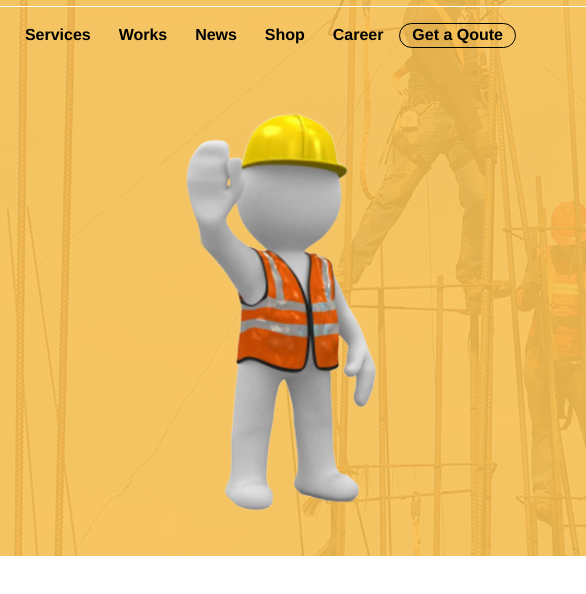
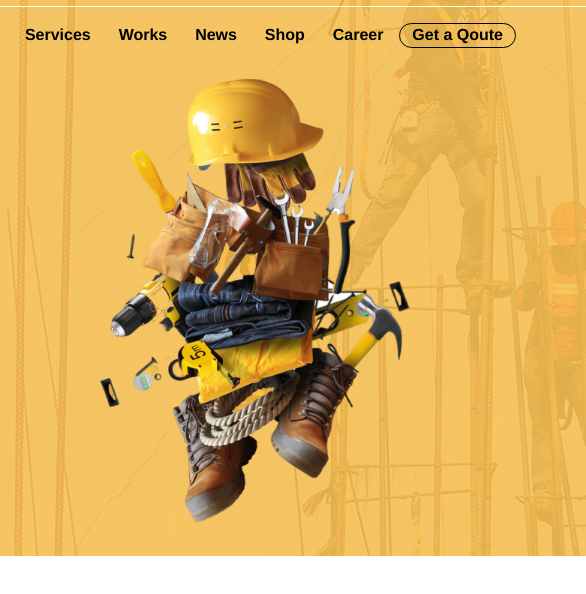
Before and after one commit to MWaqasMughal/Web-Dev, a plain HTML site: page index.html in a window 1280 px wide. Shown: the part 44-638 px from the top of the page, 694-1280 px from the left. Drawn offline with nearby package versions, Linux system fonts and the light colour scheme.

Commit message:
added new outlay inner image

```diff
--- a/css/style.css
+++ b/css/style.css
@@ -96,11 +96,9 @@ body {
     border-style: none;
 }
 .slogan-image{
-    margin-top: 20px;
     float: right;
 }
 .slogan-image img{
-    width: 100%;
-    height: 460px;
+    width:75%;
     object-fit: cover;
 }
--- a/index.html
+++ b/index.html
@@ -69,7 +69,7 @@
                             <input type="button" value="PURCHASE THEME">
                         </div><!--slogan-left-->
                         <div class="slogan-image">
-                            <img src="./assets/image/occupational-safety-and-health-environment-health-and-safety-construction-site-safety-png-favpng-0h0fetdtL49sg9a9e85Rgbakp-removebg-preview.png" alt="">
+                            <img src="./assets/image/main-image.png" alt="">
                         </div><!--slogan-right-->
                     </div><!--container-->
                     <div class="clear-fix"></div><!--clear-fix-->
```
Also changed, not shown: assets/image/main-image.png (added), assets/image/occupational-safety-and-health-environment-health-and-safety-construction-site-safety-png-favpng-0h0fetdtL49sg9a9e85Rgbakp-removebg-preview.png (deleted).
